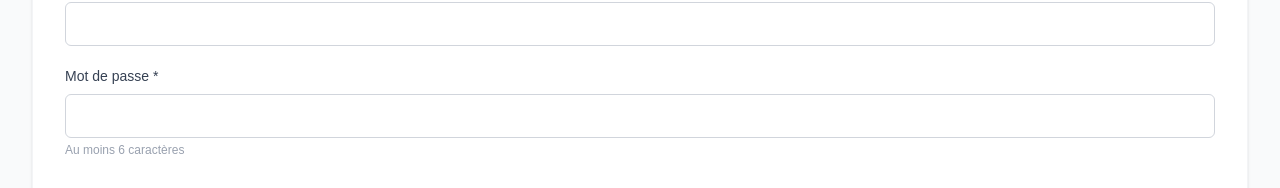
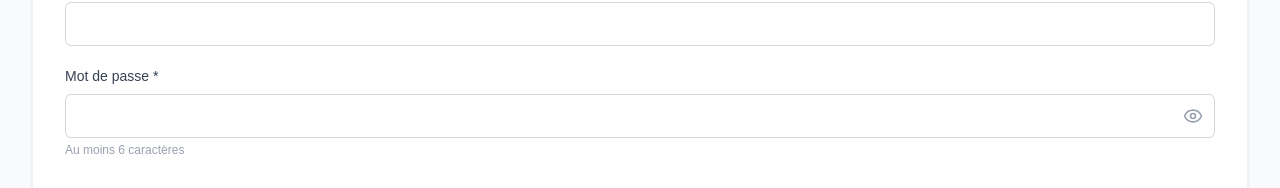
Before and after one commit to YessinChtioui/otostore, a Next.js app: page /en/auth/register in a window 1280 px wide. Shown: the part 539-727 px from the top of the page. Built offline with nearby package versions, Linux system fonts and the light colour scheme.

Commit message:
Add show/hide password toggle button to auth forms

```diff
--- a/src/app/[locale]/auth/forgot-password/page.tsx
+++ b/src/app/[locale]/auth/forgot-password/page.tsx
@@ -4,7 +4,7 @@ import { useState } from 'react';
 import { Button } from '@/components/ui/Button';
 import { Input } from '@/components/ui/Input';
 import { Link, useRouter } from '@/i18n/routing';
-import { ArrowLeft, Mail, KeyRound, Lock } from 'lucide-react';
+import { ArrowLeft, Mail, KeyRound, Lock, Eye, EyeOff } from 'lucide-react';
 
 type Step = 'email' | 'code' | 'password';
 
@@ -18,6 +18,8 @@ export default function ForgotPasswordPage() {
   const [loading, setLoading] = useState(false);
   const [error, setError] = useState('');
   const [success, setSuccess] = useState('');
+  const [showNewPassword, setShowNewPassword] = useState(false);
+  const [showConfirmPassword, setShowConfirmPassword] = useState(false);
 
   const handleSendCode = async (e: React.FormEvent) => {
     e.preventDefault();
@@ -210,25 +212,45 @@ export default function ForgotPasswordPage() {
             <form onSubmit={handleResetPassword} className="space-y-5">
               <div>
                 <label className="block text-sm font-medium text-gray-700 dark:text-gray-300 mb-2">Nouveau mot de passe</label>
+                <div className="relative">
                   <Input
-                  type="password"
+                    type={showNewPassword ? "text" : "password"}
                     required
                     minLength={6}
                     value={newPassword}
                     onChange={(e) => setNewPassword(e.target.value)}
                     placeholder="Minimum 6 caractères"
+                    className="pr-10"
                   />
+                  <button
+                    type="button"
+                    className="absolute right-3 top-1/2 -translate-y-1/2 text-gray-400 hover:text-gray-600 dark:hover:text-gray-300"
+                    onClick={() => setShowNewPassword(!showNewPassword)}
+                  >
+                    {showNewPassword ? <EyeOff size={20} /> : <Eye size={20} />}
+                  </button>
+                </div>
               </div>
               <div>
                 <label className="block text-sm font-medium text-gray-700 dark:text-gray-300 mb-2">Confirmer le mot de passe</label>
+                <div className="relative">
                   <Input
-                  type="password"
+                    type={showConfirmPassword ? "text" : "password"}
                     required
                     minLength={6}
                     value={confirmPassword}
                     onChange={(e) => setConfirmPassword(e.target.value)}
                     placeholder="Retapez le mot de passe"
+                    className="pr-10"
                   />
+                  <button
+                    type="button"
+                    className="absolute right-3 top-1/2 -translate-y-1/2 text-gray-400 hover:text-gray-600 dark:hover:text-gray-300"
+                    onClick={() => setShowConfirmPassword(!showConfirmPassword)}
+                  >
+                    {showConfirmPassword ? <EyeOff size={20} /> : <Eye size={20} />}
+                  </button>
+                </div>
               </div>
               <Button type="submit" className="w-full h-12 text-lg" disabled={loading}>
                 {loading ? 'Réinitialisation...' : 'Réinitialiser le mot de passe'}
--- a/src/app/[locale]/auth/login/page.tsx
+++ b/src/app/[locale]/auth/login/page.tsx
@@ -6,6 +6,7 @@ import { useTranslations } from 'next-intl';
 import { Link, useRouter } from '@/i18n/routing';
 import { Button } from '@/components/ui/Button';
 import { Input } from '@/components/ui/Input';
+import { Eye, EyeOff } from 'lucide-react';
 
 export default function LoginPage() {
   const t = useTranslations('Navigation');
@@ -13,6 +14,7 @@ export default function LoginPage() {
   const [formData, setFormData] = useState({ email: '', password: '' });
   const [error, setError] = useState('');
   const [loading, setLoading] = useState(false);
+  const [showPassword, setShowPassword] = useState(false);
 
   const handleSubmit = async (e: React.FormEvent) => {
     e.preventDefault();
@@ -77,13 +79,22 @@ export default function LoginPage() {
                   Oublié ?
                 </Link>
               </div>
+              <div className="relative">
                 <Input
                   name="password"
-                type="password"
+                  type={showPassword ? "text" : "password"}
                   required
                   value={formData.password}
                   onChange={handleChange}
+                  className="pr-10"
                 />
+                <button
+                  type="button"
+                  className="absolute right-3 top-1/2 -translate-y-1/2 text-gray-400 hover:text-gray-600 dark:hover:text-gray-300"
+                  onClick={() => setShowPassword(!showPassword)}
+                >
+                  {showPassword ? <EyeOff size={20} /> : <Eye size={20} />}
+                </button>
               </div>
 
             <Button type="submit" className="w-full mt-2 h-12 text-lg shadow-md" disabled={loading}>
--- a/src/app/[locale]/auth/register/page.tsx
+++ b/src/app/[locale]/auth/register/page.tsx
@@ -5,12 +5,14 @@ import { signIn } from 'next-auth/react';
 import { Link, useRouter } from '@/i18n/routing';
 import { Button } from '@/components/ui/Button';
 import { Input } from '@/components/ui/Input';
+import { Eye, EyeOff } from 'lucide-react';
 
 export default function RegisterPage() {
   const router = useRouter();
   const [formData, setFormData] = useState({ name: '', phone: '', email: '', password: '' });
   const [error, setError] = useState('');
   const [loading, setLoading] = useState(false);
+  const [showPassword, setShowPassword] = useState(false);
 
   const handleSubmit = async (e: React.FormEvent) => {
     e.preventDefault();
@@ -87,7 +89,24 @@ export default function RegisterPage() {
 
             <div>
               <label className="block text-sm font-medium text-gray-700 dark:text-gray-300 mb-2">Mot de passe *</label>
-              <Input name="password" type="password" required minLength={6} value={formData.password} onChange={handleChange} />
+              <div className="relative">
+                <Input
+                  name="password"
+                  type={showPassword ? "text" : "password"}
+                  required
+                  minLength={6}
+                  value={formData.password}
+                  onChange={handleChange}
+                  className="pr-10"
+                />
+                <button
+                  type="button"
+                  className="absolute right-3 top-1/2 -translate-y-1/2 text-gray-400 hover:text-gray-600 dark:hover:text-gray-300"
+                  onClick={() => setShowPassword(!showPassword)}
+                >
+                  {showPassword ? <EyeOff size={20} /> : <Eye size={20} />}
+                </button>
+              </div>
               <p className="text-xs text-gray-400 dark:text-gray-500 mt-1">Au moins 6 caractères</p>
             </div>
 
```
Lines whose indentation alone changed are shown as unchanged.
